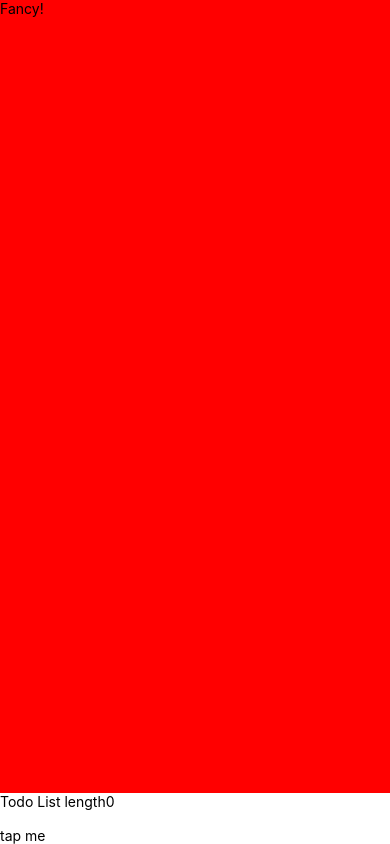
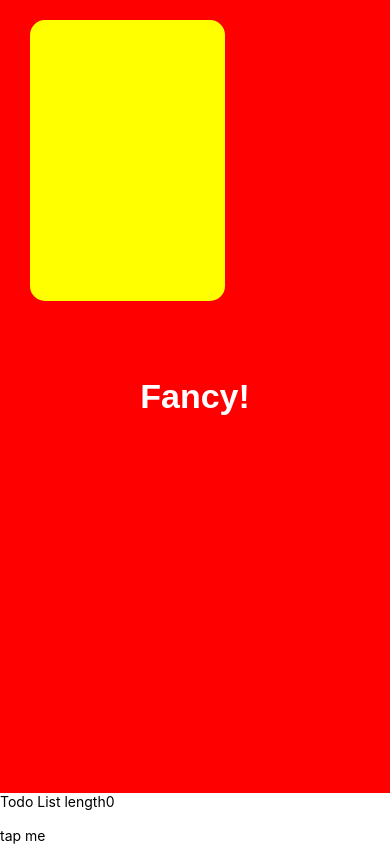
Before and after one commit to bzargesg/todoNative, a React Native app: screen / in a window 390 px wide. Built offline with nearby package versions, Linux system fonts and the light colour scheme.

Commit message:
more style play

```diff
--- a/components/FancyComponent.js
+++ b/components/FancyComponent.js
@@ -2,13 +2,19 @@ import React from 'react';
 import {
   StyleSheet,
   View,
-  Text
+  Text,
+  Dimensions
 } from 'react-native';
+const {width, height} = Dimensions.get('window');
+
 export class Fancy extends React.Component{
   render(){
     return(
       <View style={styles.container}>
-        <Text>Fancy!</Text>
+        <View style={styles.box}>
+
+        </View>
+        <Text style={styles.text}>Fancy!</Text>
       </View>
     )
   }
@@ -16,6 +22,24 @@ export class Fancy extends React.Component{
 const styles = StyleSheet.create({
   container: {
     flex: 1,
-    backgroundColor: 'red'
+    backgroundColor: 'red',
+    padding: 40,
+    justifyContent: 'center',
+    alignItems: 'center'
+  },
+  box: {
+    backgroundColor: 'yellow',
+    width: width/2,
+    height: height / 3,
+    position: 'absolute',
+    top: 20,
+    left: 30,
+    borderRadius: 15,
+  },
+  text: {
+    color: 'white',
+    fontSize: 34,
+    fontFamily: 'arial',
+    fontWeight: '600'
   }
 })
```
